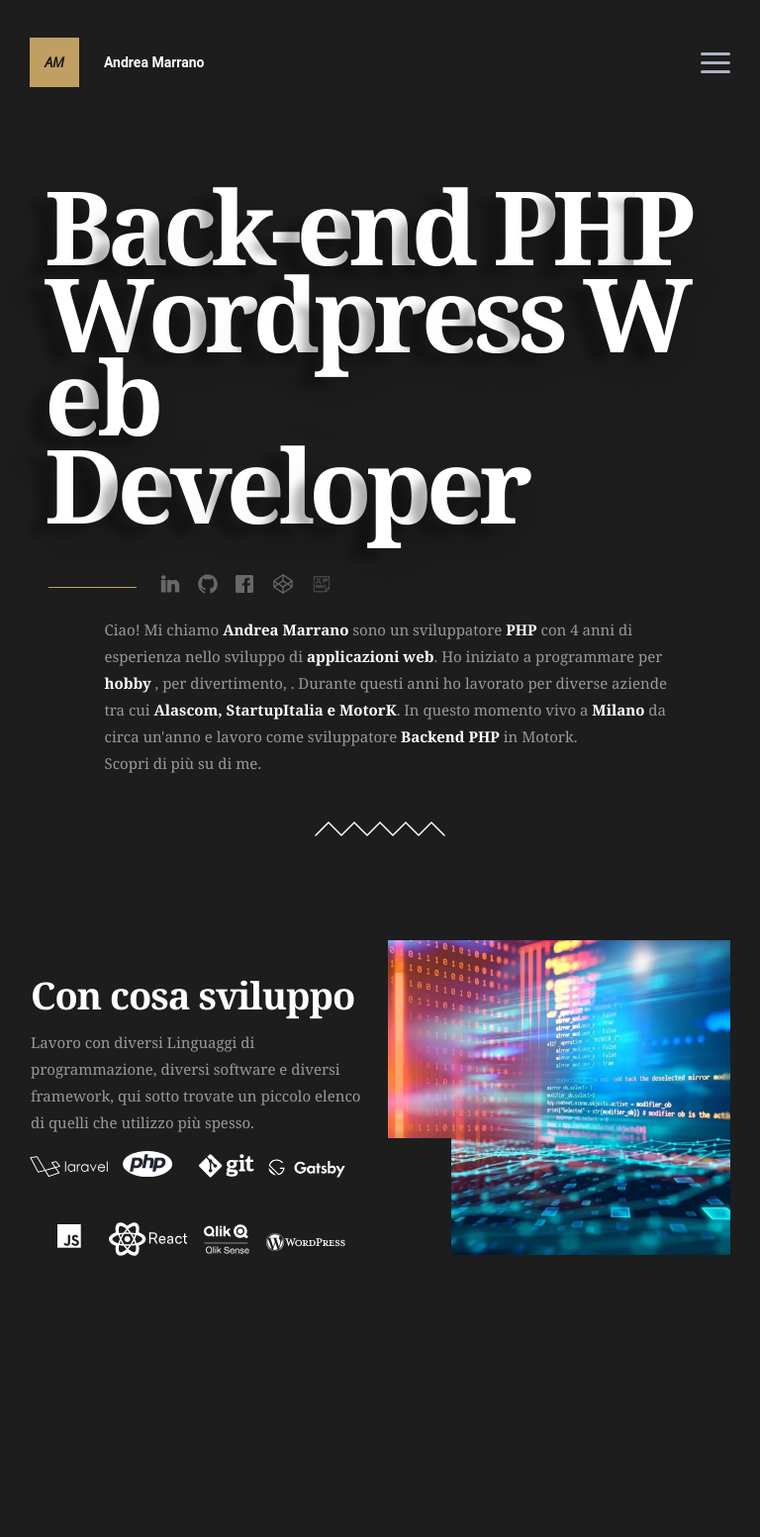
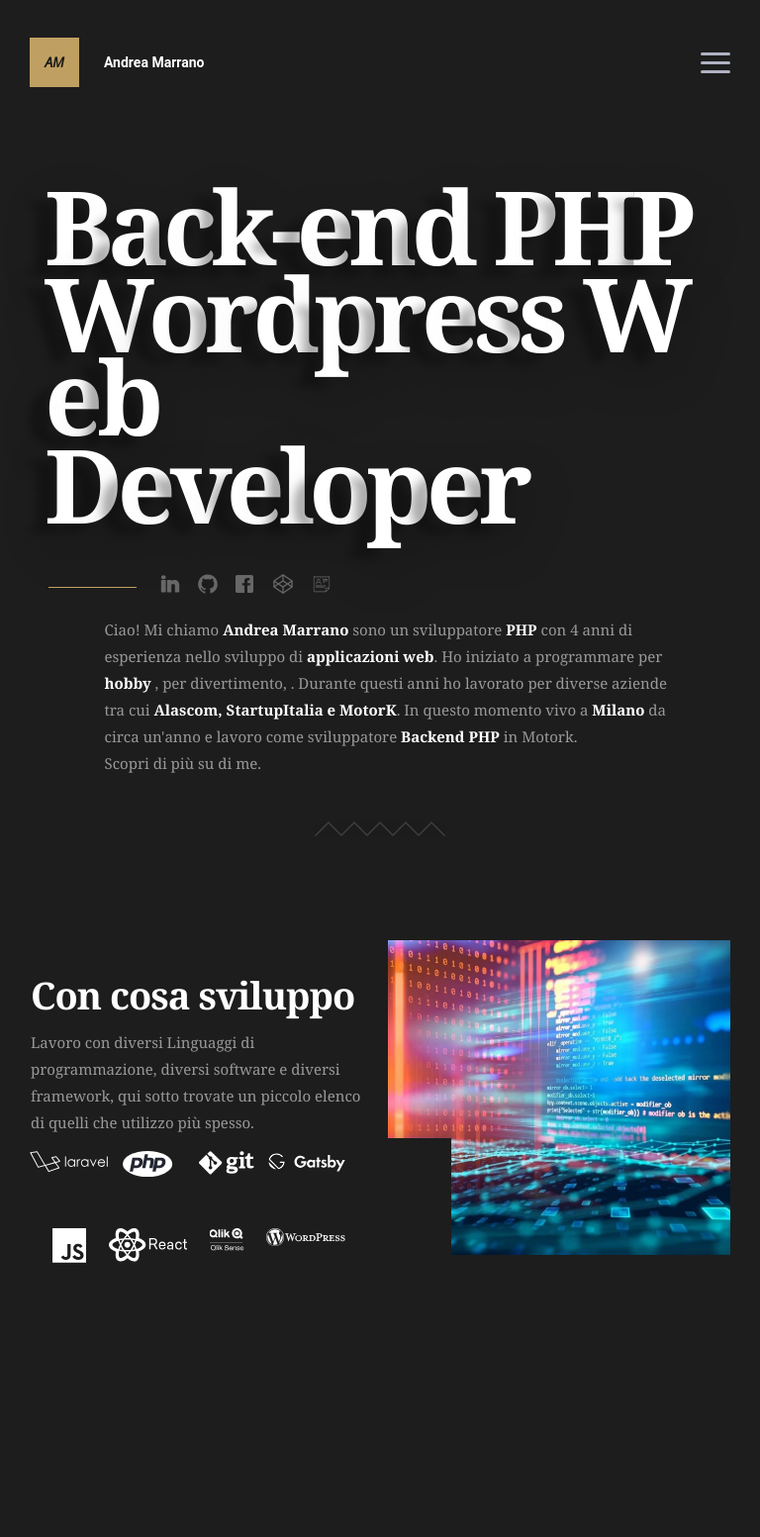
Before and after one commit to marrano92/personal-site, a Gatsby site: page / in a window 768 px wide. Shown: the top 1553 px of the page at 99% size. Built offline with nearby package versions, Linux system fonts and the light colour scheme; Gatsby itself is replaced by a stand-in of ours.

Commit message:
add new screen

```diff
--- a/src/components/Home/software.js
+++ b/src/components/Home/software.js
@@ -7,7 +7,7 @@ const Software = () => {
     return (
         <div className="softwareDiv container grid pt-32 pb-40 lg:pt-8 lg:pb-8 xl:pt-32 xl:pb-40 md:pl-8 md:pr-8 largeContainer">
             <div className="titleSoftware grid grid-cols-2 sm:grid-cols-1 md:grid-cols-2 lg:grid-cols-2 xl:grid-cols-2 gap-4">
-                <div className="pr-8 lg:pr-8 md:pr-0">
+                <div className="pr-8 lg:pr-6 xl:pr-8 md:pr-0">
                     <div className="section-heading" data-wow-duration=".45s" data-wow-delay=".75s"
                          style={{
                              visibility: 'visible',
@@ -67,7 +67,7 @@ const Software = () => {
                             </svg>
                         </li>
                         <li>
-                            <svg className="javascript" width="100%" viewBox="0 0 256 256"
+                            <svg className="javascript md:pr-6 md:pl-6 lg:pt-0 lg:pr-8 lg:pl-8 xl:pt-1 xl:pr-10 xl:pl-10" width="100%" viewBox="0 0 256 256"
                                  xmlns="http://www.w3.org/2000/svg"
                                  preserveAspectRatio="xMinYMin meet">
                                 <path d="M0 0h256v256H0V0z" fill="white"/>
@@ -89,7 +89,7 @@ const Software = () => {
                             </svg>
                         </li>
                         <li>
-                            <svg version="1.1" className="softwareLogos qlik-sense" width="100%"
+                            <svg version="1.1" className="softwareLogos qlik-sense md:pr-6 md:pl-6 m lg:pr-7 lg:pl-7 xl:pr-7 xl:pl-7" width="100%"
                                  xmlns="http://www.w3.org/2000/svg"
                                  xmlnsXlink="http://www.w3.org/1999/xlink" viewBox="0 0 2365 1538" xmlSpace="preserve">
                                 <path className="st0" d="M1155.9,993.7H46.4c-11.6,0-27.8,4.6-25.5-11.6c0-16.2,16.2-13.9,27.8-13.9h2214.3c9.3,0,16.2,0,25.5,4.6
@@ -169,7 +169,7 @@ const Software = () => {
                             </svg>
                         </li>
                         <li>
-                            <svg version={1.0} xmlns="http://www.w3.org/2000/svg" className="softwareLogos wordpress" width="100%"
+                            <svg version={1.0} xmlns="http://www.w3.org/2000/svg" className="softwareLogos wordpress lg:pt-2 xl:pt-4" width="100%"
                                  xmlnsXlink="http://www.w3.org/1999/xlink" viewBox="0 0 540 122.523"
                                  xmlSpace="preserve">
                                 <g id="Layer_1">
--- a/src/styles/Header/_topbar.scss
+++ b/src/styles/Header/_topbar.scss
@@ -281,7 +281,6 @@ a:focus {
 	color: #fff;
 	line-height: 60px;
 	transition: all .25s ease-out;
-	display: inline-block;
 	font-family: Roboto, Helvetica, Arial, sans-serif;
 	font-size: 18px;
 	text-transform: capitalize;
--- a/src/styles/_devices.scss
+++ b/src/styles/_devices.scss
@@ -124,36 +124,20 @@
 	.rowTitle {
 		padding-left: 15px;
 	}
-	.javascript {
-		padding: 0px 28px;
-		margin-top: -54px;
-	}
 	body {
 		font-size: 15px;
 	}
-	.laravel {
-		margin-top: 0px !important;
-	}
 	.program-list li {
 		width: 23%;
-		padding-bottom: 16px;
 	}
-	.qlik-sense {
-		padding: 0px 17px;
-	}
-
 	.logoMenu {
 		width: 50px;
 		line-height: 50px;
 		font-size: 14px;
 	}
-	.program-list svg {
-		margin: 0px auto 5px;
-	}
 	#nav-icon {
 		margin-top: 5px;
 	}
-
 	.menu__item .menu__item-link {
 		padding: 7px;
 	}
@@ -166,9 +150,6 @@
 	}
 	.homeIntroAbout {
 		left: 10.666667%;
-	}
-	svg.javascript {
-		margin-top: -53px;
 	}
 	.aboutDiv {
 		height: 210px;
@@ -212,11 +193,14 @@
 	.largeContainer {
 		max-width: 1550px;
 	}
+
+	body {
+		font-size: 24px;
+	}
 }
 
 /* Large screens ----------- */
 @media only screen and (min-width: 1440px) {
-
 }
 
 /* iPhone 5 (portrait &amp; landscape)----------- */
--- a/src/styles/home.scss
+++ b/src/styles/home.scss
@@ -125,13 +125,13 @@ skew to change the 'thickness' of the glitch.*/
 }
 
 .program-list li {
-	margin-bottom: 55px;
 	width: 25%;
-	display: -webkit-inline-box;
+	display: inline-block;
+	height: 70px;
 }
 
 .program-list svg {
-	margin: 0px auto;
+	margin: auto auto;
 }
 
 .softwareLogos path {
@@ -147,36 +147,12 @@ skew to change the 'thickness' of the glitch.*/
 	margin-left: -5px;
 }
 
-.laravel {
-	margin-top: -54px !important;
-}
-
-.react {
-	margin-top: -71px !important;
-}
-
-.qlik-sense {
-	margin-top: -71px !important;
-}
-
-.wordpress {
-	margin-top: -65px !important;
-}
-
 .gatsby {
 	margin-top: -55px;
 }
 
 .section-heading {
 	margin: auto 1px;
-}
-
-.javascript {
-	padding: 0px 40px;
-}
-
-.qlik-sense {
-	padding: 0px 25px;
 }
 
 .socialIconsHome {
@@ -243,4 +219,5 @@ skew to change the 'thickness' of the glitch.*/
 	background-repeat: repeat-x;
 	background-image: url("../images/middle.svg");
 	margin: 0px auto 10rem;
+	opacity: .15;
 }
```
